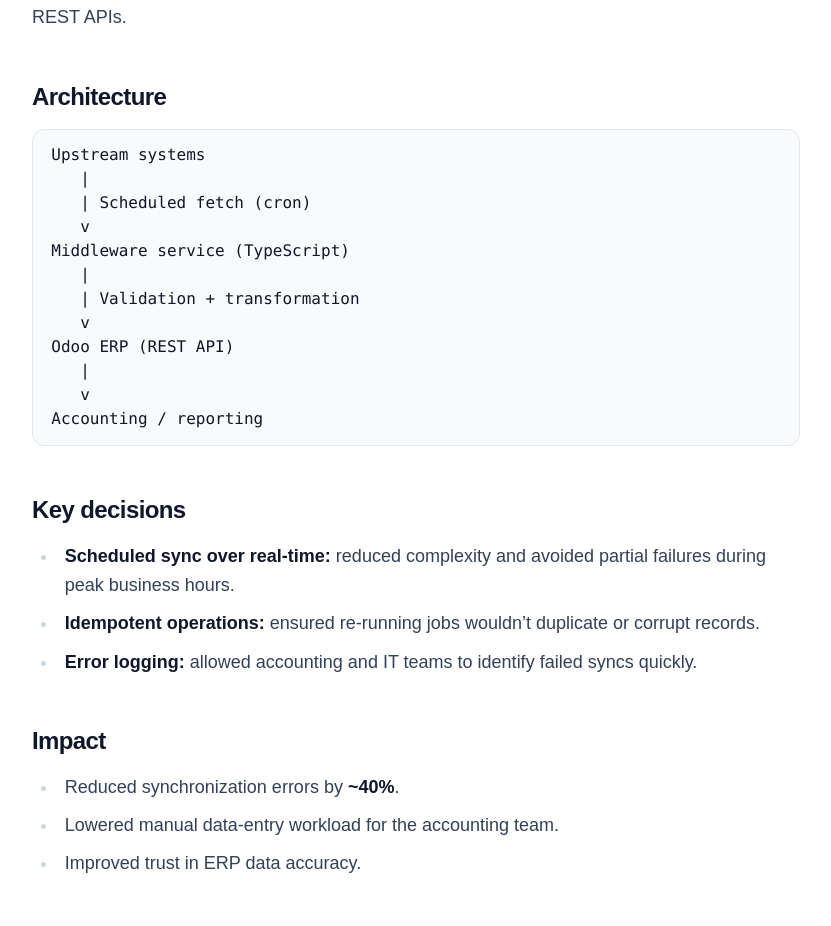
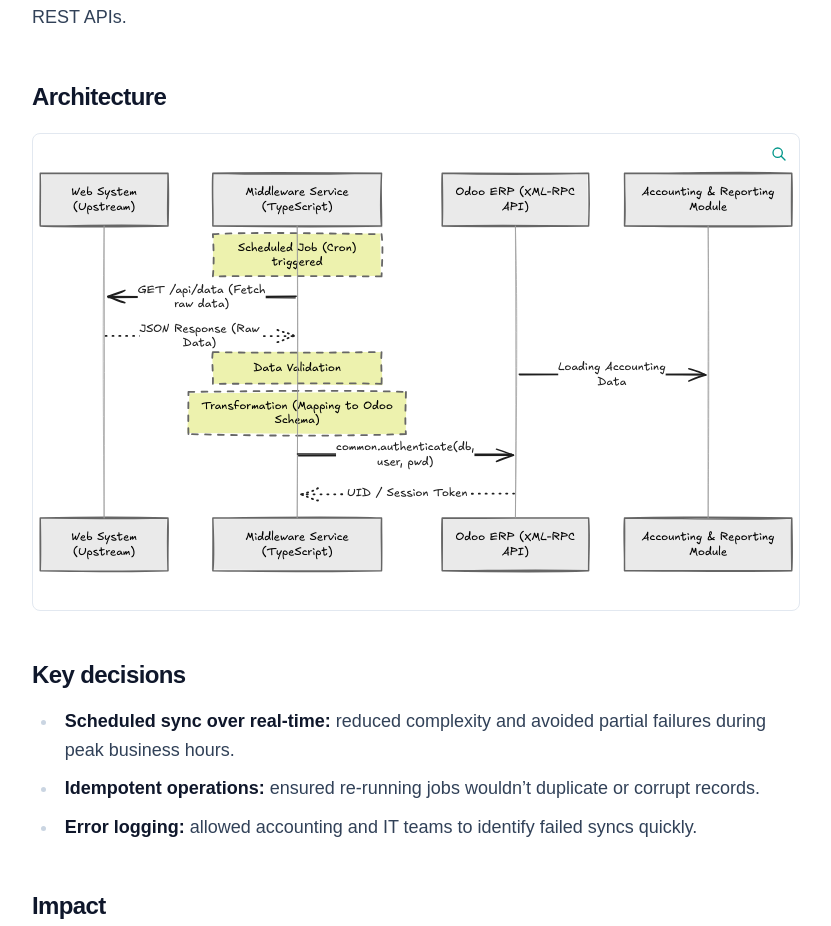
Before and after one commit to eggarcia98/portfolio, a Next.js app: page /projects/odoo-middleware in a window 1280 px wide. Shown: the part 849-1775 px from the top of the page, without its empty margins (80-911 px from the left). Built offline with nearby package versions, Linux system fonts and the light colour scheme; a web font is replaced by a local one.

Commit message:
Replace architecture diagram text with an image in OdooMiddlewareCaseStudy component

```diff
--- a/src/app/projects/odoo-middleware/page.tsx
+++ b/src/app/projects/odoo-middleware/page.tsx
@@ -47,20 +47,24 @@
             </p>
 
             <h2>Architecture</h2>
-            <pre>
-                {`Upstream systems
-   |
-   | Scheduled fetch (cron)
-   v
-Middleware service (TypeScript)
-   |
-   | Validation + transformation
-   v
-Odoo ERP (REST API)
-   |
-   v
-Accounting / reporting`}
-            </pre>
+            <div className="my-5 rounded-lg border border-slate-200 dark:border-slate-700 bg-white dark:bg-slate-800 overflow-hidden relative">
+                <img
+                    src="/diagrams/odoo_sync.svg"
+                    alt="Odoo Middleware Architecture Diagram"
+                    className="w-full"
+                />
+                <a
+                    href="/diagrams/odoo_sync.svg"
+                    target="_blank"
+                    rel="noopener noreferrer"
+                    className="absolute top-2 right-2 p-1 rounded bg-white/60 dark:bg-slate-800/60 text-teal-600 dark:text-teal-400 hover:bg-white/80 dark:hover:bg-slate-800/80 transition-colors"
+                    title="Open fullscreen"
+                >
+                    <svg className="w-4 h-4" fill="none" stroke="currentColor" viewBox="0 0 24 24">
+                        <path strokeLinecap="round" strokeLinejoin="round" strokeWidth={2} d="M21 21l-6-6m2-5a7 7 0 11-14 0 7 7 0 0114 0z" />
+                    </svg>
+                </a>
+            </div>
 
             <h2>Key decisions</h2>
             <ul>
```
Also changed, not shown: public/diagrams/odoo_sync.svg (added).
